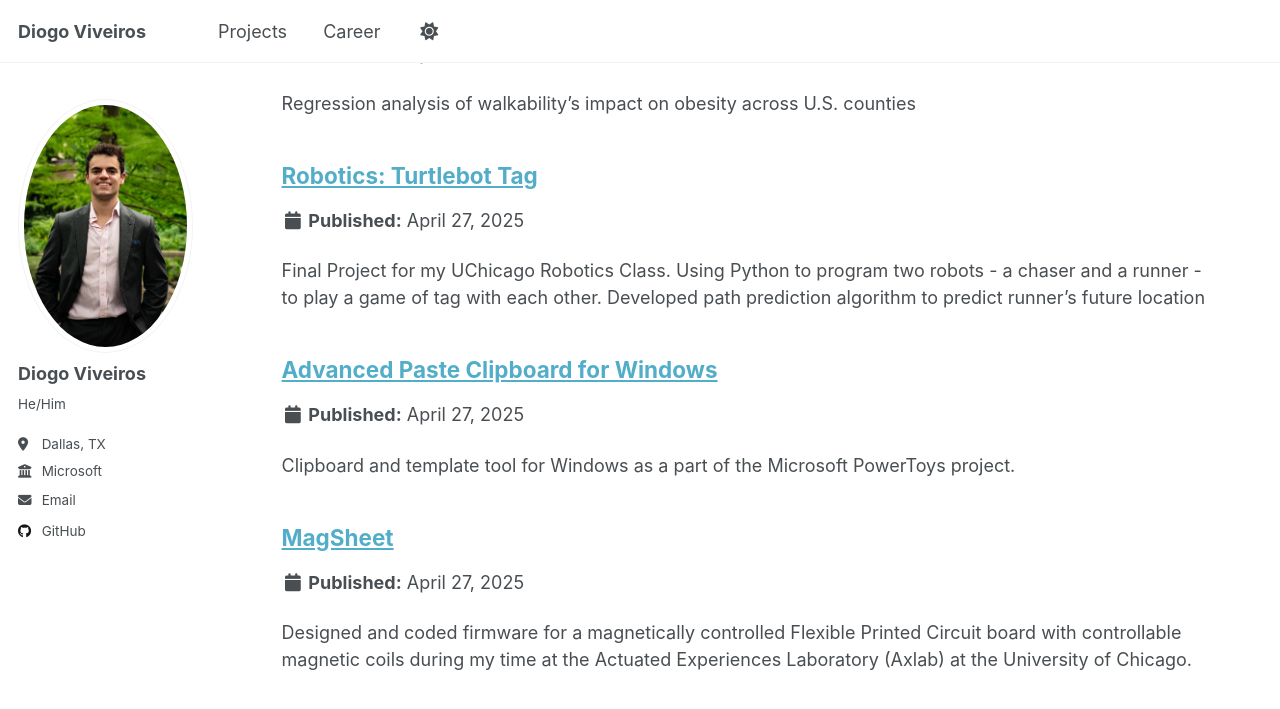
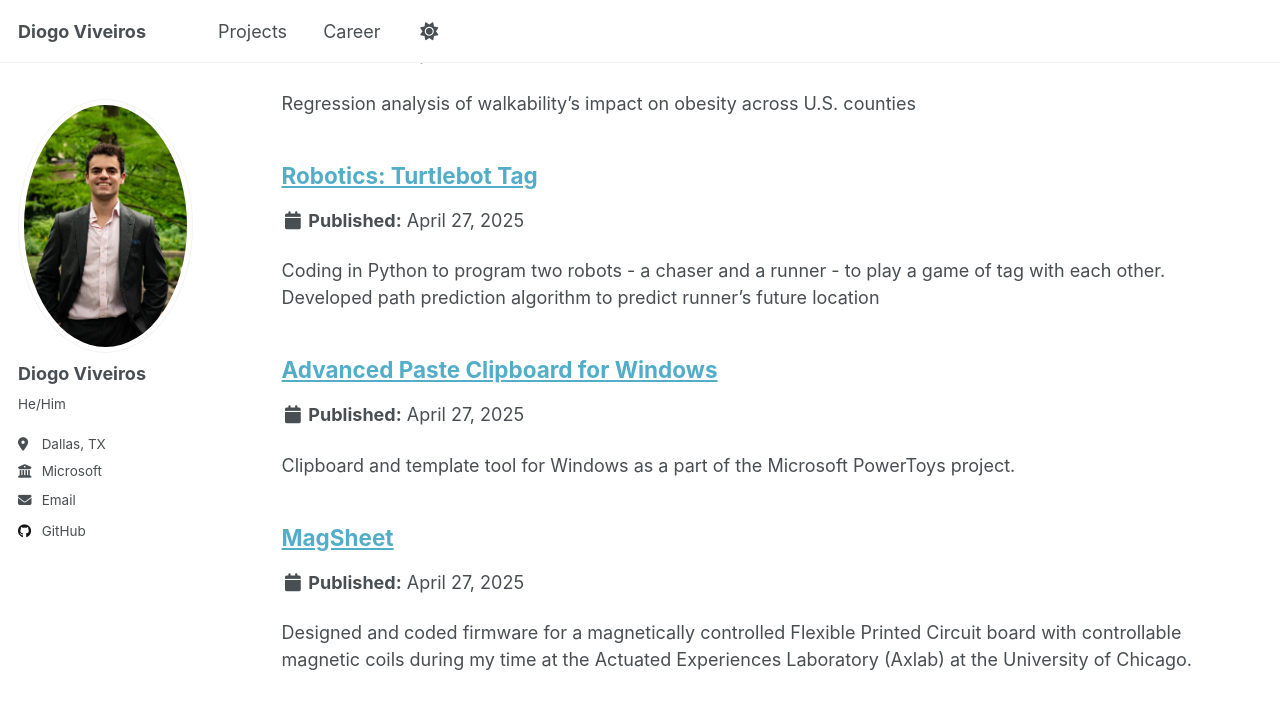
Before and after one commit to diogoviveiros/diogoviveiros.github.io, a Jekyll site: the page built from _pages/portfolio.html, in a window 1280 px wide and 900 px high, scrolled down 440 px. Shown: the top 709 px of the window. Built offline with Jekyll 4.4.1, drawn with Linux system fonts in a browser that asks for light colours; some of the changed lines change nothing that is shown.

Commit message:
Update 3Turtlebot Tag.md

```diff
--- a/_portfolio/3Turtlebot Tag.md
+++ b/_portfolio/3Turtlebot Tag.md
@@ -1,6 +1,6 @@
 ---
 title: "Robotics: Turtlebot Tag"
-excerpt: "Final Project for my UChicago Robotics Class. Using Python to program two robots - a chaser and a runner - to play a game of tag with each other. Developed path prediction algorithm to predict runner's future location"
+excerpt: "Coding in Python to program two robots - a chaser and a runner - to play a game of tag with each other. Developed path prediction algorithm to predict runner's future location"
 collection: portfolio
 ---
 
@@ -14,7 +14,7 @@
 
 ![Chasing](/images/chasing.gif)
 
-<img src='/images/500x300.png'>
+![Tag_UI](/images/Tag_UI.gif)
 
 This project is interesting because it solves problems that person-following code cannot. Specifically, our model can predict future paths more accurately, allowing the chaser to tag the runner even at a lower speed.
 
@@ -31,7 +31,7 @@
 - This helps estimate a LIDAR angle for more precise distance measurement.
 - The estimated distance and angle, along with a timestamp, are published to the `angle_vectors` topic for use in `prediction.py`.
 
-![Runner Detection](files/Runner_Detection.png)
+![Runner Detection](/images/Runner_Detection.png)
 
 ## Path Prediction
 
@@ -48,7 +48,7 @@
 - Use this to estimate where the runner will be in the future, depending on distance and chaser's max speed.
 - The predicted position is displayed as a green marker in RVIZ.
 
-![Path Prediction](files/Path_Prediction.png)
+![Path Prediction](/images/Path_Prediction.png)
 
 We also correct for the chaser's rotation by combining the target angle with the chaser’s rotation from the x-axis.
 
```
